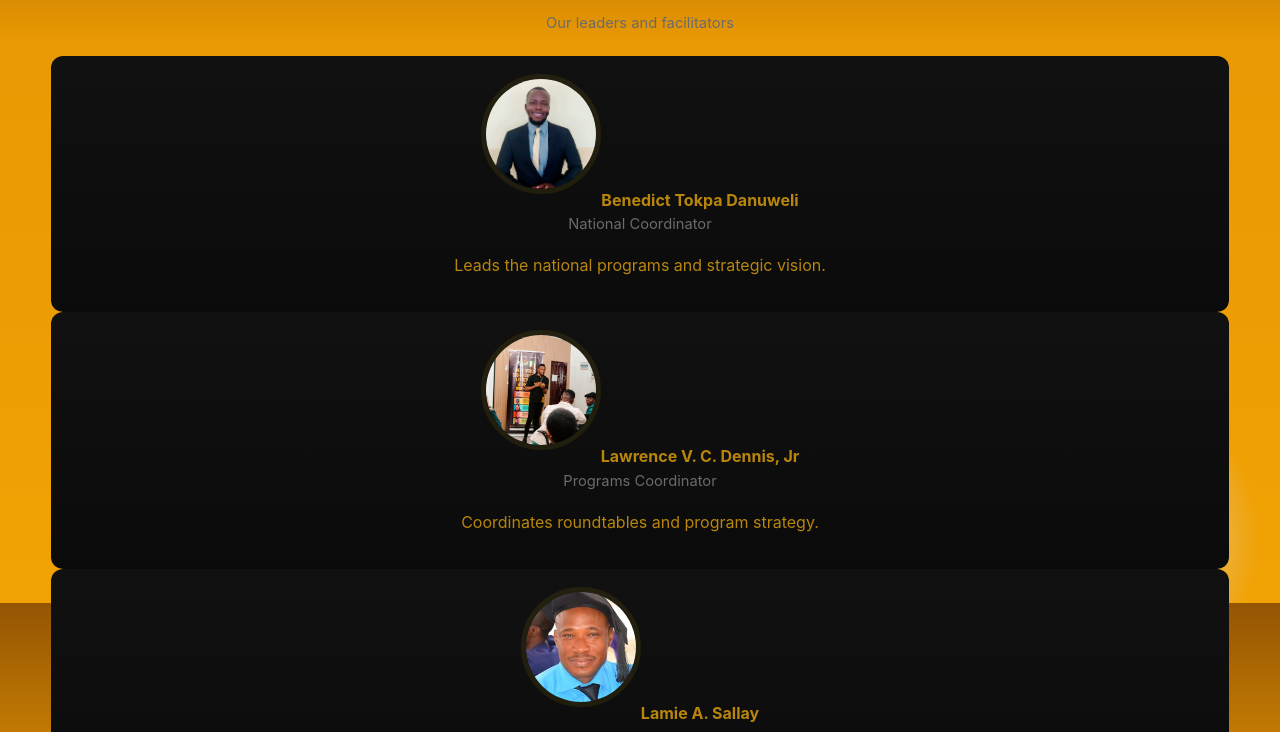
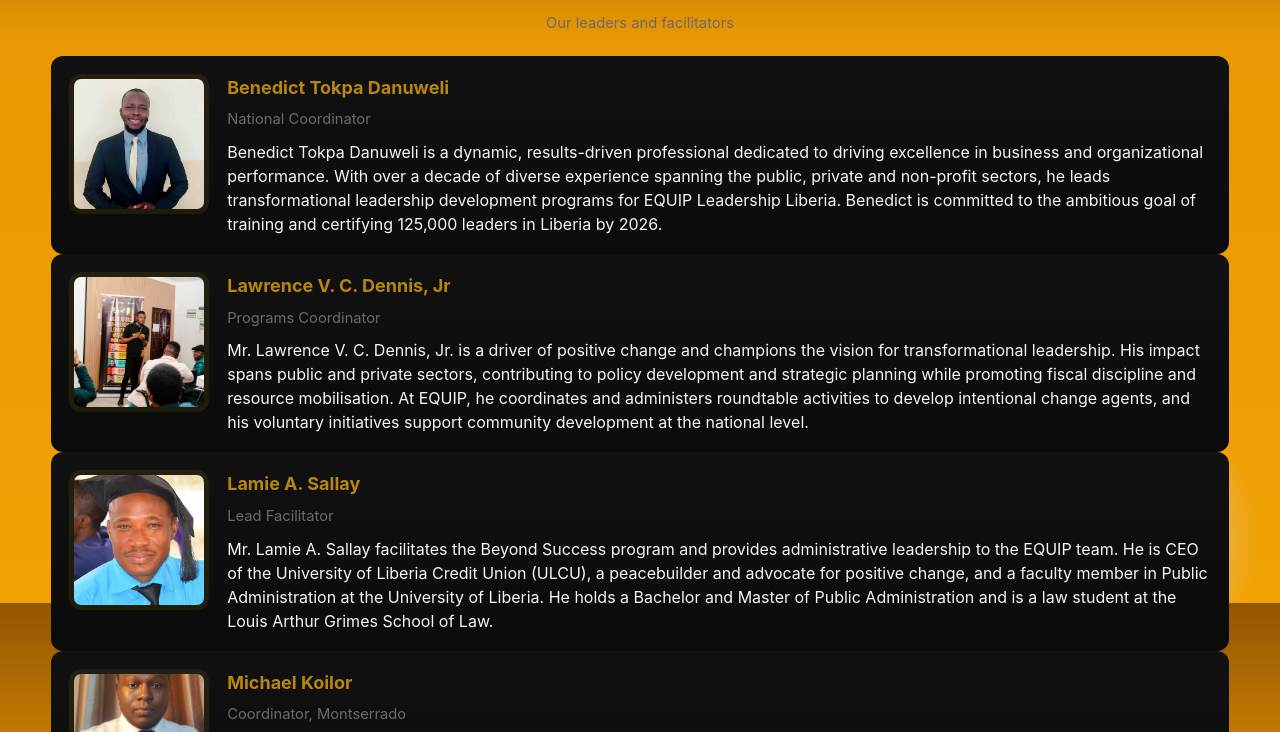
Before and after one commit to equip-liberia-site/equip-leadership-lib, a plain HTML site: page team.html in a window 1280 px wide. Shown: the part 197-929 px from the top of the page. Drawn offline with Linux system fonts and the light colour scheme.

Commit message:
Team: left-align profile layout, larger images, and update member bios

```diff
--- a/css/style.css
+++ b/css/style.css
@@ -153,8 +153,12 @@ a:focus{outline:3px solid rgba(255,215,0,0.20);outline-offset:4px;border-radius:
 .grid-3{display:grid;grid-template-columns:repeat(3,1fr);gap:18px}
 
 /* team */
-.team-member{text-align:center;padding:18px;border-radius:12px;background:linear-gradient(180deg,#111,#0b0b0b);color:var(--gold)}
-.team-member img{width:120px;height:120px;border-radius:50%;object-fit:cover;border:5px solid rgba(255,215,0,0.08);margin-bottom:12px}
+.team-member{text-align:left;padding:18px;border-radius:12px;background:linear-gradient(180deg,#111,#0b0b0b);color:var(--gold);display:flex;gap:18px;align-items:flex-start}
+.team-member img{width:140px;height:140px;border-radius:12px;object-fit:cover;border:5px solid rgba(255,215,0,0.08);flex:0 0 140px}
+.team-member .info{min-width:0}
+.team-member .info strong{display:block;font-size:18px;margin-bottom:6px}
+.team-member .info .small{margin-bottom:8px}
+.team-member .info p{margin:0;color:var(--soft);line-height:1.5}
 
 /* news */
 .news-card{display:flex;gap:12px;align-items:flex-start;padding:12px;background:var(--soft);border-radius:12px;box-shadow:var(--shadow-soft)}
--- a/team.html
+++ b/team.html
@@ -31,10 +31,41 @@
     <div class="container">
       <div class="section-head"><h2>Team</h2><p class="small">Our leaders and facilitators</p></div>
       <div class="team-grid">
-        <div class="team-member"><img src="assess/benedic_pro.jpg" alt="Benedict"><strong>Benedict Tokpa Danuweli</strong><div class="small">National Coordinator</div><p>Leads the national programs and strategic vision.</p></div>
-        <div class="team-member"><img src="assess/Lewrence_presenta.jpg" alt="Lawrence"><strong>Lawrence V. C. Dennis, Jr</strong><div class="small">Programs Coordinator</div><p>Coordinates roundtables and program strategy.</p></div>
-        <div class="team-member"><img src="assess/Lamin_prof.jpg" alt="Lamie"><strong>Lamie A. Sallay</strong><div class="small">Lead Facilitator</div><p>Facilitator training & program support.</p></div>
-        <div class="team-member"><img src="assess/Mich_Professional.jpg" alt="Michael"><strong>Michael Koilor</strong><div class="small">Coordinator, Montserrado</div><p>Youth & community programs lead.</p></div>
+        <div class="team-member">
+          <img src="assess/benedic_pro.jpg" alt="Benedict Tokpa Danuweli">
+          <div class="info">
+            <strong>Benedict Tokpa Danuweli</strong>
+            <div class="small">National Coordinator</div>
+            <p>Benedict Tokpa Danuweli is a dynamic, results-driven professional dedicated to driving excellence in business and organizational performance. With over a decade of diverse experience spanning the public, private and non-profit sectors, he leads transformational leadership development programs for EQUIP Leadership Liberia. Benedict is committed to the ambitious goal of training and certifying 125,000 leaders in Liberia by 2026.</p>
+          </div>
+        </div>
+
+        <div class="team-member">
+          <img src="assess/Lewrence_presenta.jpg" alt="Lawrence V. C. Dennis, Jr">
+          <div class="info">
+            <strong>Lawrence V. C. Dennis, Jr</strong>
+            <div class="small">Programs Coordinator</div>
+            <p>Mr. Lawrence V. C. Dennis, Jr. is a driver of positive change and champions the vision for transformational leadership. His impact spans public and private sectors, contributing to policy development and strategic planning while promoting fiscal discipline and resource mobilisation. At EQUIP, he coordinates and administers roundtable activities to develop intentional change agents, and his voluntary initiatives support community development at the national level.</p>
+          </div>
+        </div>
+
+        <div class="team-member">
+          <img src="assess/Lamin_prof.jpg" alt="Lamie A. Sallay">
+          <div class="info">
+            <strong>Lamie A. Sallay</strong>
+            <div class="small">Lead Facilitator</div>
+            <p>Mr. Lamie A. Sallay facilitates the Beyond Success program and provides administrative leadership to the EQUIP team. He is CEO of the University of Liberia Credit Union (ULCU), a peacebuilder and advocate for positive change, and a faculty member in Public Administration at the University of Liberia. He holds a Bachelor and Master of Public Administration and is a law student at the Louis Arthur Grimes School of Law.</p>
+          </div>
+        </div>
+
+        <div class="team-member">
+          <img src="assess/Mich_Professional.jpg" alt="Michael Koilor">
+          <div class="info">
+            <strong>Michael Koilor</strong>
+            <div class="small">Coordinator, Montserrado</div>
+            <p>Michael Koilor is dedicated to serving his community. Married with two children, he holds a BBA in Accounting and an advanced certificate in computer studies. He leads youth-focused programmes that empower young people to become catalysts for positive change, with a vision to free youth from the influence of illicit drugs and harmful substances.</p>
+          </div>
+        </div>
       </div>
     </div>
   </section>
```
